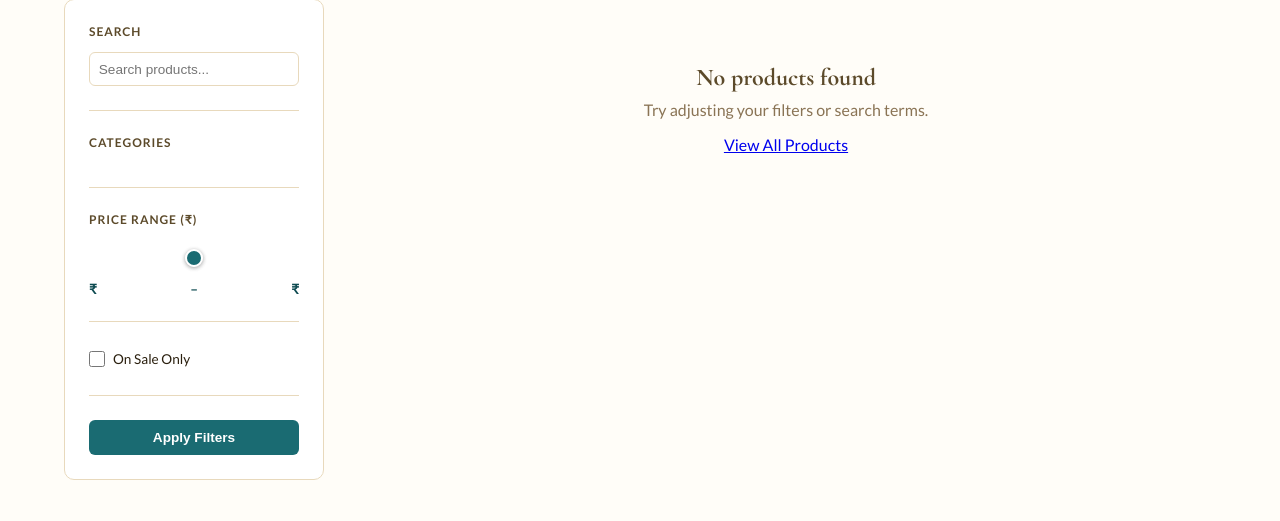
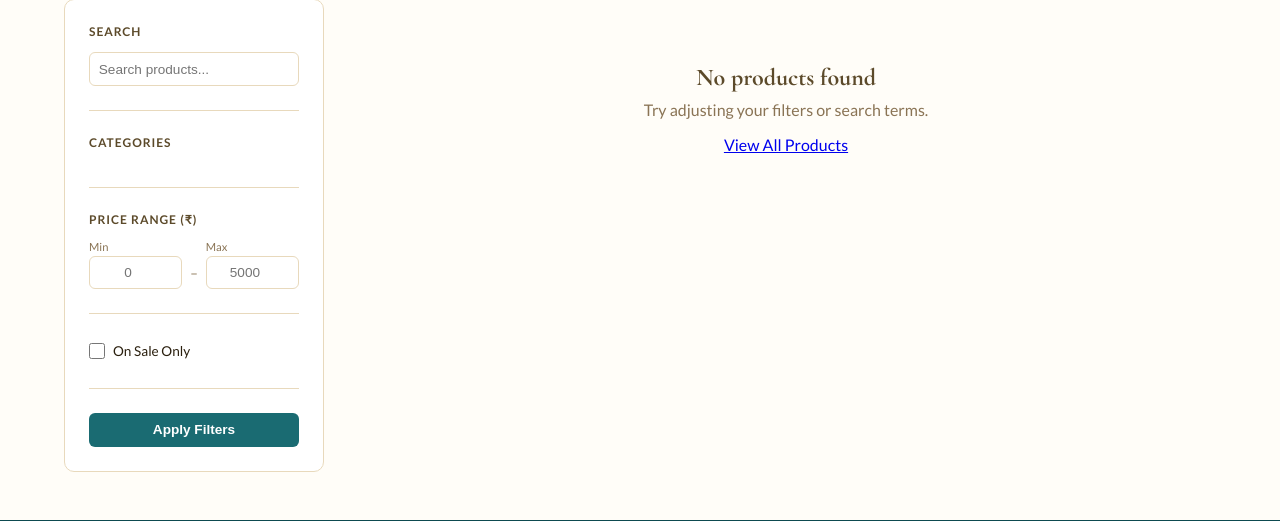
Before and after one commit to mynexasolutions-spec/talbeena, a Flask app: page /shop in a window 1280 px wide. Shown: the part 175-696 px from the top of the page. Run offline with Flask 3, Linux system fonts and the light colour scheme; data that the repository does not hold is empty.

Commit message:
simpler price filter: number inputs instead of dual slider

```diff
--- a/templates/shop.html
+++ b/templates/shop.html
@@ -157,64 +157,11 @@
     height: 16px;
   }
 
-  /* Price range */
-  .range-slider {
-    position: relative;
-    height: 36px;
-  }
-  .range-slider input[type="range"] {
-    position: absolute;
-    width: 100%;
-    height: 4px;
-    top: 16px;
-    background: none;
-    pointer-events: none;
-    -webkit-appearance: none;
-    appearance: none;
-  }
-  .range-slider input[type="range"]::-webkit-slider-thumb {
-    -webkit-appearance: none;
-    appearance: none;
-    height: 18px;
-    width: 18px;
-    border-radius: 50%;
-    background: var(--teal);
-    cursor: pointer;
-    pointer-events: auto;
-    border: 2px solid #fff;
-    box-shadow: 0 1px 4px rgba(0,0,0,0.2);
-  }
-  .range-slider input[type="range"]::-moz-range-thumb {
-    height: 18px;
-    width: 18px;
-    border-radius: 50%;
-    background: var(--teal);
-    cursor: pointer;
-    pointer-events: auto;
-    border: 2px solid #fff;
-    box-shadow: 0 1px 4px rgba(0,0,0,0.2);
-  }
-  .price-labels {
-    display: flex;
-    justify-content: space-between;
-    font-size: 0.85rem;
-    font-weight: 600;
-    color: var(--teal-dark);
-    margin-top: 0.3rem;
-  }
-
   .price-inputs {
-    display: flex;
+    display: grid;
+    grid-template-columns: 1fr auto 1fr;
     gap: 0.5rem;
     align-items: center;
-  }
-  .price-inputs input {
-    width: 80px;
-    padding: 0.45rem;
-    border: 1px solid var(--border);
-    border-radius: 6px;
-    font-size: 0.85rem;
-    text-align: center;
   }
   .price-inputs span { color: var(--text-soft); font-size: 0.85rem; }
 
@@ -528,21 +475,19 @@
         <!-- Price Range -->
         <div class="sidebar-block">
           <h4>Price Range (₹)</h4>
-          <div class="range-slider">
-            <input type="range" id="minPriceRange" min="0" max="5000" step="50"
-                   value="{{ min_price|default('0') }}"
-                   oninput="updatePriceLabels()" />
-            <input type="range" id="maxPriceRange" min="0" max="5000" step="50"
-                   value="{{ max_price|default('5000') }}"
-                   oninput="updatePriceLabels()" />
+          <div class="price-inputs">
+            <div>
+              <label style="font-size:0.7rem;color:var(--text-soft);display:block;margin-bottom:3px;">Min</label>
+              <input type="number" name="min_price" value="{{ min_price }}" placeholder="0" min="0" step="100"
+                     style="width:100%;padding:0.5rem;border:1px solid var(--border);border-radius:6px;font-size:0.85rem;text-align:center;" />
+            </div>
+            <span style="margin-top:18px;">–</span>
+            <div>
+              <label style="font-size:0.7rem;color:var(--text-soft);display:block;margin-bottom:3px;">Max</label>
+              <input type="number" name="max_price" value="{{ max_price }}" placeholder="5000" min="0" step="100"
+                     style="width:100%;padding:0.5rem;border:1px solid var(--border);border-radius:6px;font-size:0.85rem;text-align:center;" />
+            </div>
           </div>
-          <div class="price-labels">
-            <span>₹<span id="minPriceLabel">{{ min_price|default('0') }}</span></span>
-            <span>–</span>
-            <span>₹<span id="maxPriceLabel">{{ max_price|default('5000') }}</span></span>
-          </div>
-          <input type="hidden" name="min_price" id="minPriceInput" value="{{ min_price }}" />
-          <input type="hidden" name="max_price" id="maxPriceInput" value="{{ max_price }}" />
         </div>
 
         <!-- Flavor / Attribute filter -->
@@ -688,29 +633,5 @@
     window.location = url;
   }
 
-  function updatePriceLabels() {
-    var min = parseInt(document.getElementById('minPriceRange').value);
-    var max = parseInt(document.getElementById('maxPriceRange').value);
-    if (min > max) {
-      var temp = min;
-      document.getElementById('minPriceRange').value = max;
-      document.getElementById('maxPriceRange').value = min;
-      min = max;
-      max = temp;
-    }
-    document.getElementById('minPriceLabel').textContent = document.getElementById('minPriceRange').value;
-    document.getElementById('maxPriceLabel').textContent = document.getElementById('maxPriceRange').value;
-    document.getElementById('minPriceInput').value = document.getElementById('minPriceRange').value;
-    document.getElementById('maxPriceInput').value = document.getElementById('maxPriceRange').value;
-  }
-
-  // Init: ensure slider values match URL params on page load
-  setTimeout(updatePriceLabels, 100);
-    const url = new URL(window.location);
-    url.searchParams.set(key, value);
-    url.searchParams.delete('page');
-    window.location = url;
-  }
-
 </script>
 {% endblock %}
```
